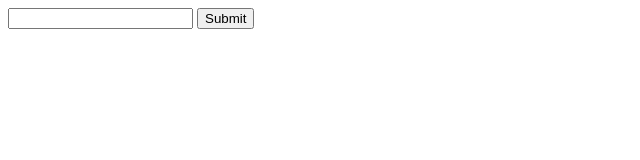
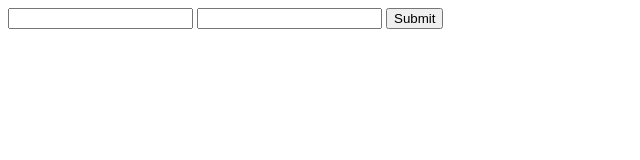
Before and after one commit to aaronlohwy/Wildhacks2015Yelp, a website: page views/testpage.html in a window 1280 px wide. Shown: the whole page, without its empty margins (0-640 px from the left). Drawn offline with Linux system fonts and the light colour scheme.

Commit message:
location input working

```diff
--- a/views/testpage.html
+++ b/views/testpage.html
@@ -5,6 +5,7 @@
   <body>
     <form method="post" action="/testpage">
 	    <input type="text" name="username">
+	    <input type="text" name="location">
 	    <input type="submit">
 	</form>
   </body>
```
